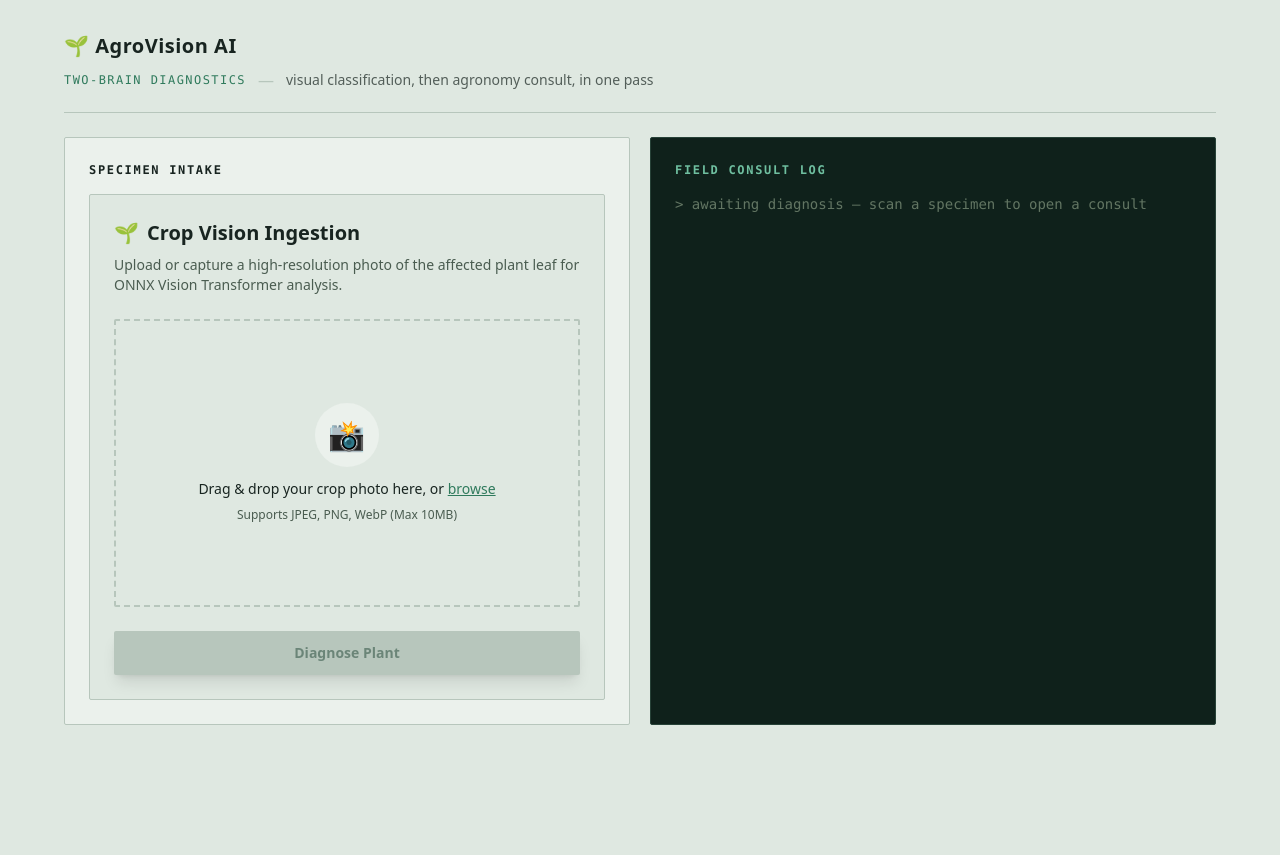
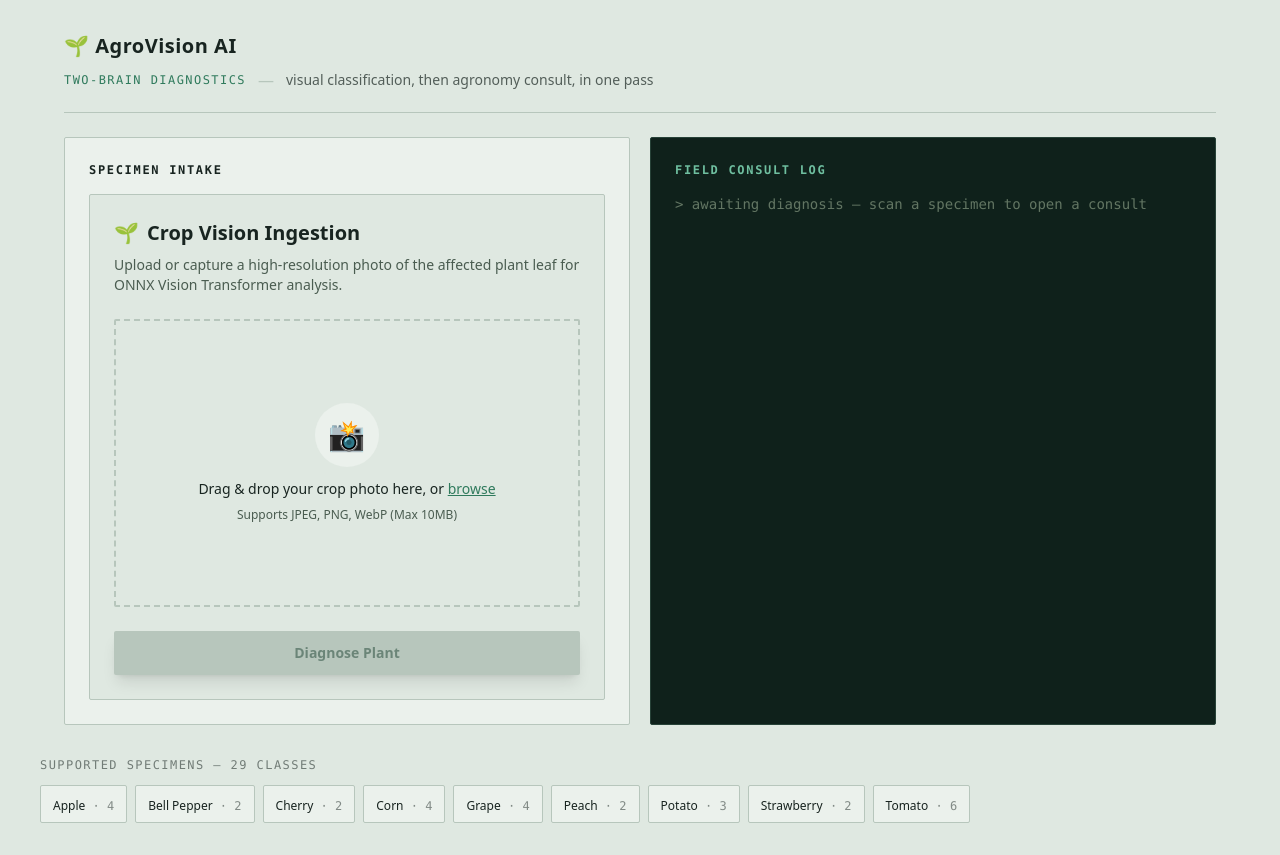
Before and after one commit to rishit314/Rishit_Mishra_PBEL3.0, a Next.js app in the folder frontend/: page / in a window 1280 px wide. Before the commit the page ends 800 px from the top, so only its background shows below. Built offline with nearby package versions, Linux system fonts and the light colour scheme.

Commit message:
update frontend footer taxonomy strip

```diff
--- a/frontend/app/page.tsx
+++ b/frontend/app/page.tsx
@@ -126,6 +126,17 @@ function AgronomyChatBox({ diagnosis }: { diagnosis: PredictResponse }) {
 
 // --- 2. YOUR MAIN PAGE LAYOUT ---
 export default function Home() {
+  const TAXONOMY = [
+  { crop: "Apple", diseases: ["Scab", "Black Rot", "Cedar Rust", "Healthy"] },
+  { crop: "Bell Pepper", diseases: ["Bacterial Spot", "Healthy"] },
+  { crop: "Cherry", diseases: ["Powdery Mildew", "Healthy"] },
+  { crop: "Corn", diseases: ["Cercospora Leaf Spot", "Common Rust", "N. Leaf Blight", "Healthy"] },
+  { crop: "Grape", diseases: ["Black Rot", "Esca", "Leaf Blight", "Healthy"] },
+  { crop: "Peach", diseases: ["Bacterial Spot", "Healthy"] },
+  { crop: "Potato", diseases: ["Early Blight", "Late Blight", "Healthy"] },
+  { crop: "Strawberry", diseases: ["Leaf Scorch", "Healthy"] },
+  { crop: "Tomato", diseases: ["Bacterial Spot", "Early Blight", "Late Blight", "Septoria Leaf Spot", "Yellow Leaf Curl", "Healthy"] },
+];
   const [diagnosis, setDiagnosis] = useState<PredictResponse | null>(null);
 
   const handlePredictionResult = (result: PredictResponse) => {
@@ -237,6 +248,34 @@ export default function Home() {
           </section>
         </div>
       </div>
+      {/* Taxonomy strip */}
+      <footer className="mt-8">
+        <div className="flex items-center gap-2 mb-3">
+          <span
+            className="text-xs uppercase font-mono"
+            style={{ color: "#182420", opacity: 0.55, letterSpacing: "0.12em" }}
+          >
+            Supported Specimens — 29 Classes
+          </span>
+        </div>
+        <div className="flex flex-wrap gap-2">
+          {TAXONOMY.map((t) => (
+            <div
+              key={t.crop}
+              className="rounded-sm px-3 py-1.5"
+              style={{ background: "#EBF1EC", border: "1px solid #B7C6BC" }}
+            >
+              <span className="text-xs font-medium" style={{ color: "#182420" }}>
+                {t.crop}
+              </span>
+              <span className="text-xs font-mono opacity-50" style={{ color: "#182420" }}>
+                {" "}
+                · {t.diseases.length}
+              </span>
+            </div>
+          ))}
+        </div>
+      </footer>
     </main>
   );
 }
```
